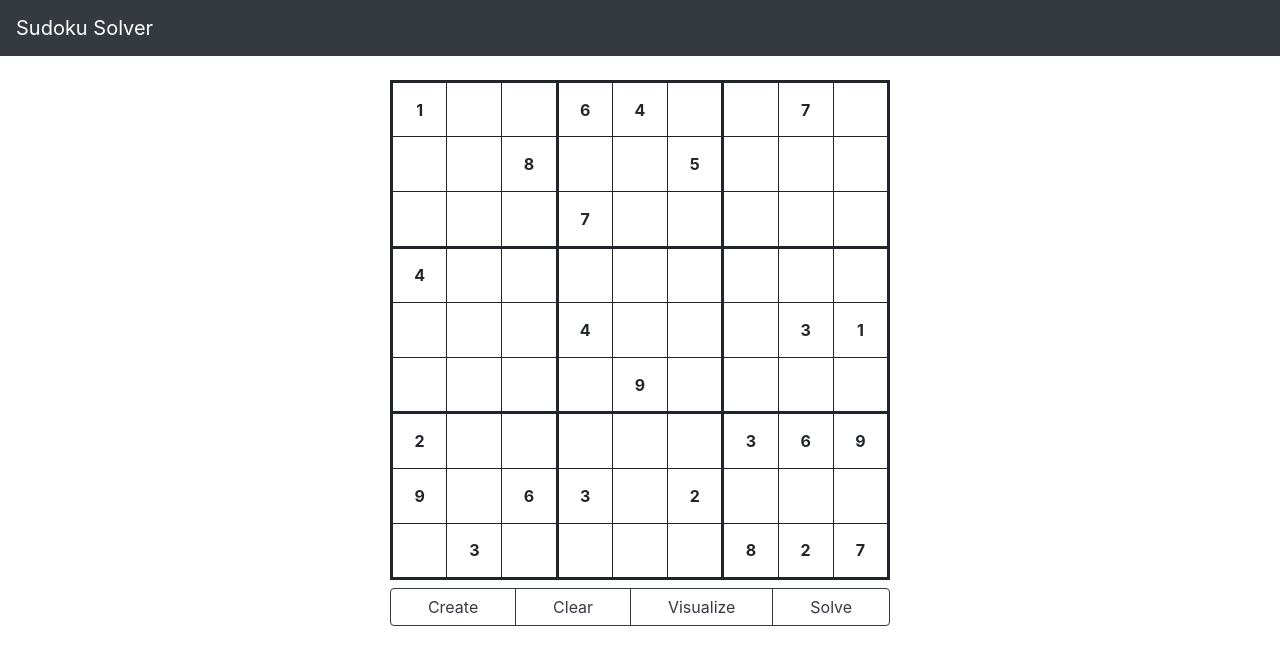
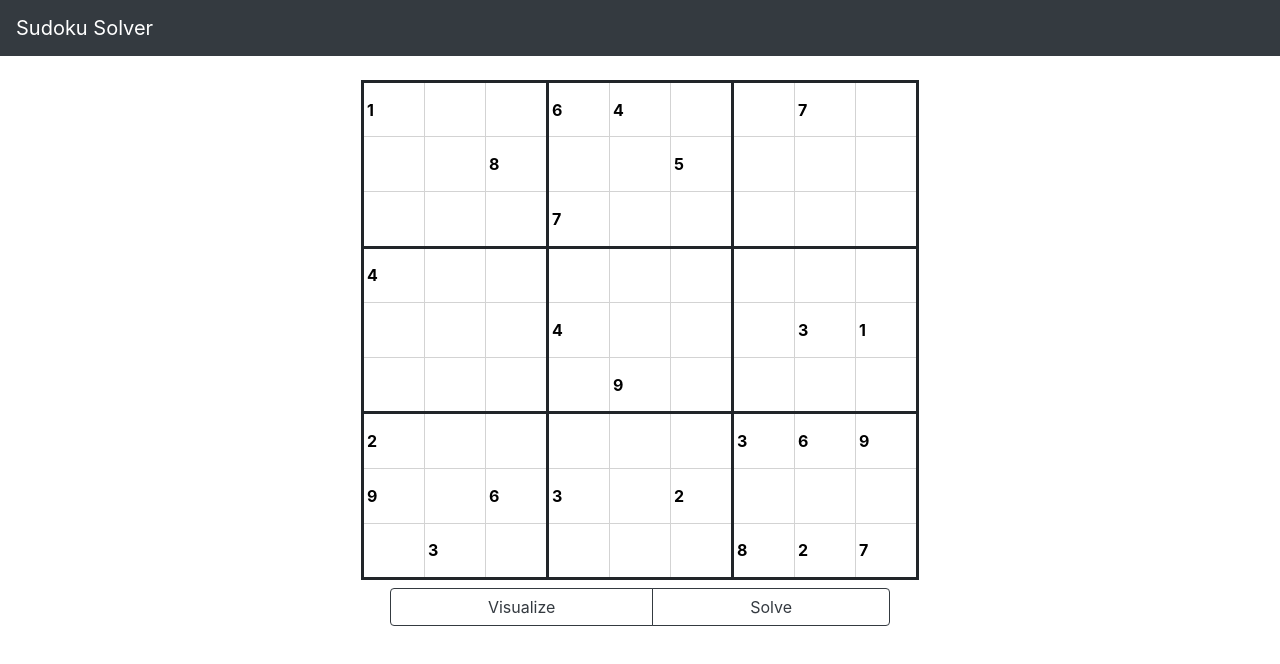
Before and after one commit to NathanielJenkins/sudokuVi, a React (Create React App) app: page / in a window 1280 px wide. Shown: the top 664 px of the page. Built offline with nearby package versions, Linux system fonts and the light colour scheme.

Commit message:
added input

```diff
--- a/src/Components/Board.jsx
+++ b/src/Components/Board.jsx
@@ -1,5 +1,13 @@
 import React, { Component } from "react";
-import { ButtonGroup, Button, Container, Row, Col } from "react-bootstrap";
+import {
+	ToggleButtonGroup,
+	ToggleButton,
+	ButtonGroup,
+	Button,
+	Container,
+	Row,
+	Col,
+} from "react-bootstrap";
 import styled from "styled-components";
 
 const Styled = styled.div`
@@ -48,7 +56,7 @@ const Styled = styled.div`
 	td {
 		height: 30px;
 		width: 30px;
-		border: 1px solid;
+		border: 1px lightgrey solid;
 		text-align: center;
 	}
 	td.bold {
@@ -75,6 +83,7 @@ class Board extends Component {
 		sudokuBoard: [],
 		styleBoard: [],
 		immutableNumbers: [],
+		immutableType: true,
 	};
 
 	componentDidMount() {
@@ -83,28 +92,7 @@ class Board extends Component {
 	}
 
 	generate() {
-		const sudokuBoard = [];
-		const immutableNumbers = [];
-		const styleBoard = [];
-
-		//init the sudokuBoard, immutableNumbers and the styleBoar
-		for (let i = 0; i < 9; i++) {
-			sudokuBoard.push(["", "", "", "", "", "", "", "", ""]);
-
-			immutableNumbers.push([
-				false,
-				false,
-				false,
-				false,
-				false,
-				false,
-				false,
-				false,
-				false,
-			]);
-
-			styleBoard.push(["w", "w", "w", "w", "w", "w", "w", "w", "w"]);
-		}
+		const { sudokuBoard, immutableNumbers, styleBoard } = this.initDataBoards();
 		this.setState({ styleBoard });
 
 		//set immutableNumbers before the solve since it requires it
@@ -123,10 +111,14 @@ class Board extends Component {
 		});
 	}
 
-	solveSudoku = (sudokuBoard) => {
+	solveSudoku = () => {
 		//solves the sudokuBoard
+		let sudokuBoard = this.returnCopyOf2DArray(this.state.sudokuBoard);
 		this.backtrack(0, 0, sudokuBoard, false);
-		this.setState({ styleBoard: this.clearStyleBoard(), sudokuBoard });
+		this.setState({
+			styleBoard: this.clearStyleBoard(),
+			sudokuBoard,
+		});
 	};
 
 	delay = (ms) => new Promise((res) => setTimeout(res, ms));
@@ -135,53 +127,53 @@ class Board extends Component {
 		if (this.state.currentlyRunning) return;
 
 		this.setState({ currentlyRunning: true }, async () => {
-			const sudokuBoard = this.state.sudokuBoard;
-			const styleBoard = this.state.styleBoard;
+			let sudokuBoard = this.returnCopyOf2DArray(this.state.sudokuBoard);
+			let styleBoard = this.returnCopyOf2DArray(this.state.styleBoard);
+
 			//the board has not already been solved by the user
 			if (this.state.steps.length === 0) {
+				//create a copy of the board, not a reference
 				const sudokuBoardCopy = [];
 
 				for (var i = 0; i < sudokuBoard.length; i++)
 					sudokuBoardCopy[i] = sudokuBoard[i].slice();
 
 				//generate the steps with the sudokuBoardCopy so we don't alter the board
-				this.backtrack(0, 0, sudokuBoardCopy, false);
-
-				// the board has already been solved by the user so we need to clear it
-			} else {
-				this.clear(this.state.sudokuBoard, this.state.immutableNumbers);
+				this.backtrack(0, 0, this.returnCopyOf2DArray(sudokuBoard), false);
 			}
+			// the board has already been solved by the user so we need to clear it
+			else this.clear(sudokuBoard, this.state.immutableNumbers);
 
 			for (let i = 0; i < this.state.steps.length; i++) {
-				if (!this.state.currentlyRunning) {
-					return;
-				}
+				if (!this.state.currentlyRunning) return;
 
 				const step = this.state.steps[i];
 
 				sudokuBoard[step.row][step.col] = step.value;
 
-				if (step.valid) styleBoard[step.row][step.col] = "g";
-				//determine the cells to set red
-				else {
-					for (let i = 0; i < step.cells.length; i++) {
-						const rowCol = step.cells[i];
-
-						styleBoard[rowCol[0]][rowCol[1]] = "r";
-						styleBoard[step.row][step.col] = "gr";
-					}
-				}
-				this.setState({ sudokuBoard });
+				this.colourBoard(step, styleBoard);
+				this.setState({ sudokuBoard, styleBoard });
 				await this.delay(100);
-				styleBoard[step.row][step.col] = "w";
-				for (let i = 0; i < step.cells.length; i++) {
-					const rowCol = step.cells[i];
-					styleBoard[rowCol[0]][rowCol[1]] = "w";
-				}
+				this.clearBoard(step, styleBoard);
 			}
 		});
 	};
 
+	initDataBoards = () => {
+		let sudokuBoard = [];
+		let immutableNumbers = [];
+		let styleBoard = [];
+
+		//init the sudokuBoard, immutableNumbers and the styleBoar
+		for (let i = 0; i < 9; i++) {
+			sudokuBoard.push(new Array(9).fill(""));
+			immutableNumbers.push(new Array(9).fill(false));
+			styleBoard.push(new Array(9).fill("w"));
+		}
+		return { sudokuBoard, immutableNumbers, styleBoard };
+	};
+
+	//keeps the immutable numbers clears the rest
 	clear = (sudokuBoard, immutableNumbers) => {
 		//loop through all the squares and clear others
 		for (let row = 0; row < 9; row++) {
@@ -190,6 +182,12 @@ class Board extends Component {
 			}
 		}
 		this.setState({ styleBoard: this.clearStyleBoard(), sudokuBoard });
+	};
+
+	//clears all numbers
+	allClear = () => {
+		this.setState(this.initDataBoards());
+		this.setState({ steps: [] });
 	};
 
 	//sets all the squares in the styleboard to white and returns the cleared board
@@ -217,9 +215,7 @@ class Board extends Component {
 	backtrack = (row, col, board, random) => {
 		let end = false;
 
-		if (row === 9) {
-			return true;
-		}
+		if (row === 9) return true;
 
 		// if the current column and row are immutable
 		if (this.state.immutableNumbers[row][col]) {
@@ -229,14 +225,11 @@ class Board extends Component {
 			// if the current column and row are changeable
 		} else {
 			let choiceArray = [1, 2, 3, 4, 5, 6, 7, 8, 9];
-			if (random) {
-				choiceArray = this.shuffleArray(choiceArray);
-			}
+			if (random) choiceArray = this.shuffleArray(choiceArray);
 
 			for (let choice = 1; choice <= 9; choice++) {
 				// if the current column and row can be changed
 				const value = choiceArray.shift().toString();
-				//const value = choice.toString();
 				board[row][col] = value;
 
 				const validBoard = this.isValidSudoku(board, row, col, value);
@@ -327,19 +320,28 @@ class Board extends Component {
 		return { outcome: true, reason: null, cells: [] };
 	};
 
-	render() {
+	buildBoard() {
 		// build the sudoku board from above
 		const rows = [];
 		for (const [indexRow, row] of this.state.sudokuBoard.entries()) {
 			let ent = [];
 			for (const [indexCol, value] of row.entries()) {
 				let classNames = this.state.styleBoard[indexRow][indexCol];
+
 				if (this.state.immutableNumbers[indexRow][indexCol])
 					classNames += " font-weight-bold";
 
 				ent.push(
 					<td className={classNames} key={indexCol + "-" + indexRow}>
-						{value}
+						<input
+							className={classNames}
+							size={1}
+							style={{ border: "none" }}
+							type="text"
+							value={value}
+							onChange={this.handleOnInput}
+							name={`${indexRow} ${indexCol}`}
+						/>
 					</td>
 				);
 			}
@@ -349,6 +351,46 @@ class Board extends Component {
 				</tr>
 			);
 		}
+		return rows;
+	}
+
+	returnCopyOf2DArray = (array) => {
+		const arrayCopy = [];
+		for (var i = 0; i < array.length; i++) arrayCopy[i] = array[i].slice();
+		return arrayCopy;
+	};
+
+	handleOnInput = ({ target }) => {
+		const { value } = target;
+		const [row, col] = target.name
+			.split(" ")
+			.map((stringIndex) => parseInt(stringIndex));
+		let sudokuBoard = this.returnCopyOf2DArray(this.state.sudokuBoard);
+		sudokuBoard[row][col] = value;
+		this.setState({ sudokuBoard });
+	};
+
+	colourBoard = (step, styleBoard) => {
+		if (step.valid) styleBoard[step.row][step.col] = "g";
+		//determine the cells to set red
+		else {
+			for (let i = 0; i < step.cells.length; i++) {
+				const rowCol = step.cells[i];
+
+				styleBoard[rowCol[0]][rowCol[1]] = "r";
+				styleBoard[step.row][step.col] = "gr";
+			}
+		}
+	};
+	clearBoard = (step, styleBoard) => {
+		styleBoard[step.row][step.col] = "w";
+		for (let i = 0; i < step.cells.length; i++) {
+			const rowCol = step.cells[i];
+			styleBoard[rowCol[0]][rowCol[1]] = "w";
+		}
+	};
+	render() {
+		// build the sudoku board from above
 
 		return (
 			<Styled>
@@ -357,32 +399,9 @@ class Board extends Component {
 						<Col>
 							<div className="text-center table-container">
 								<table className="mx-auto mt-4 game-board">
-									<tbody>{rows}</tbody>
+									<tbody>{this.buildBoard()}</tbody>
 								</table>
 								<ButtonGroup className="controls mt-2">
-									<Button
-										onClick={() => {
-											this.setState({ currentlyRunning: false });
-											this.generate();
-										}}
-										variant="outline-dark"
-									>
-										Create
-									</Button>
-									<Button
-										onClick={() => {
-											this.setState({ currentlyRunning: false });
-
-											//end the viz if it is going
-											this.clear(
-												this.state.sudokuBoard,
-												this.state.immutableNumbers
-											);
-										}}
-										variant="outline-dark"
-									>
-										Clear
-									</Button>
 									<Button
 										onClick={() => {
 											this.viz();
@@ -395,7 +414,7 @@ class Board extends Component {
 										onClick={() => {
 											this.setState({ currentlyRunning: false });
 
-											this.solveSudoku(this.state.sudokuBoard);
+											this.solveSudoku();
 										}}
 										variant="outline-dark"
 									>
```
